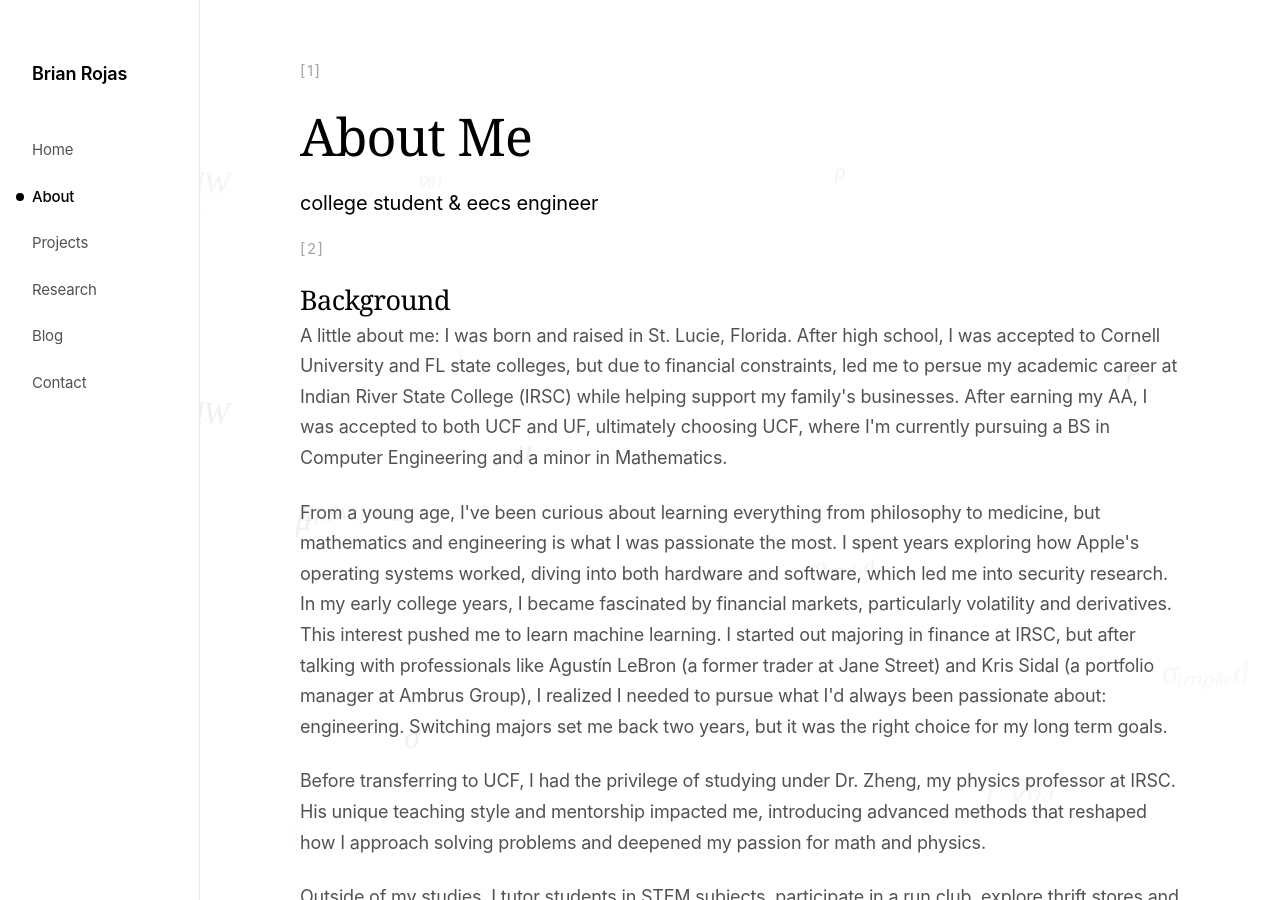
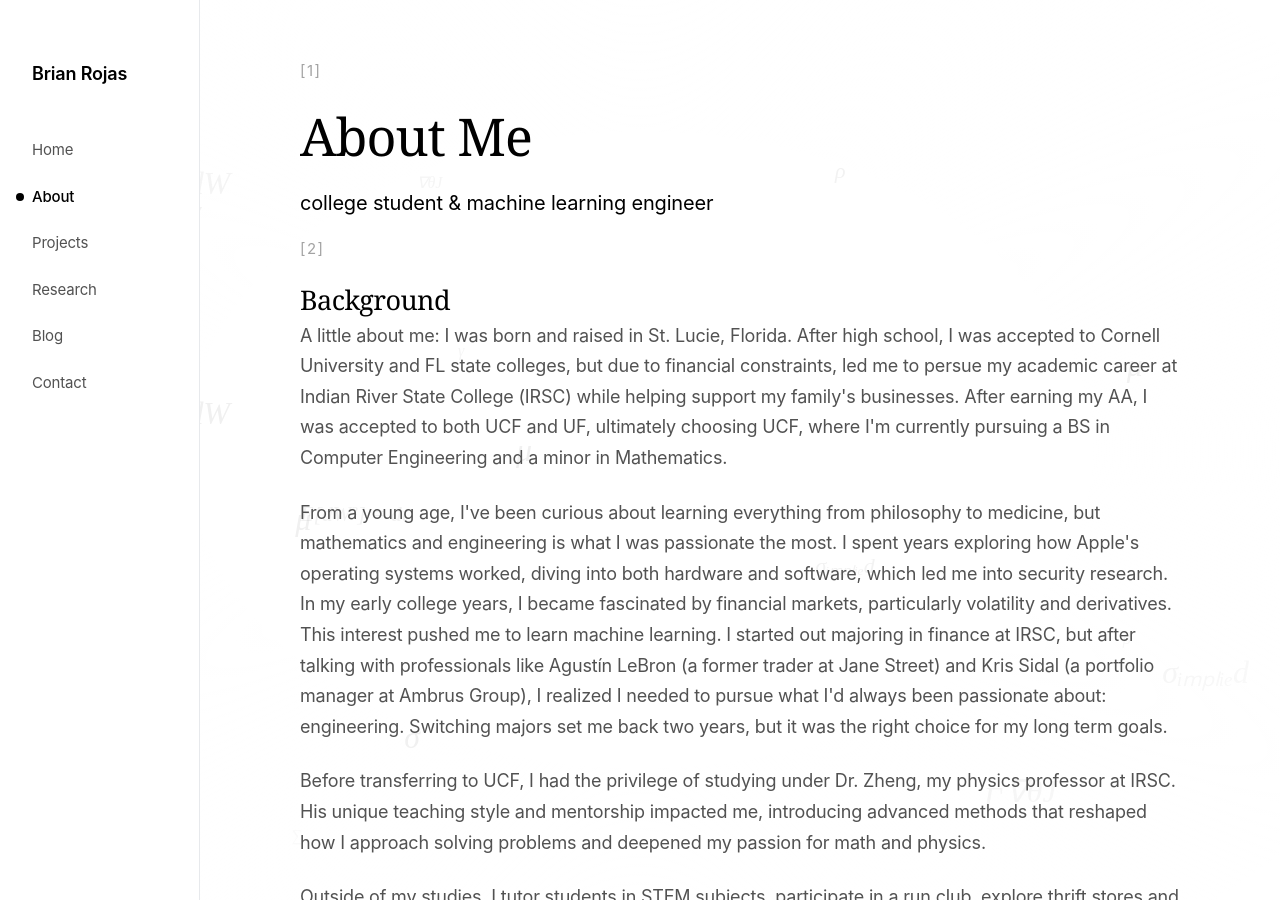
Before and after one commit to brianrojrc/brianrojrc.github.io, a Jekyll site: the page built from about.md, in a window 1280 px wide and 900 px high. Built offline with Jekyll 4.4.1, drawn with Linux system fonts in a browser that asks for light colours; some web fonts are replaced.

Commit message:
Update about.md

```diff
--- a/about.md
+++ b/about.md
@@ -5,7 +5,7 @@
 <header class="page-header">
     <span class="page-marker">[1]</span>
     <h1>About Me</h1>
-    <p class="intro">college student & eecs engineer
+    <p class="intro">college student & machine learning engineer
 
 
 <section class="about-content">
```
